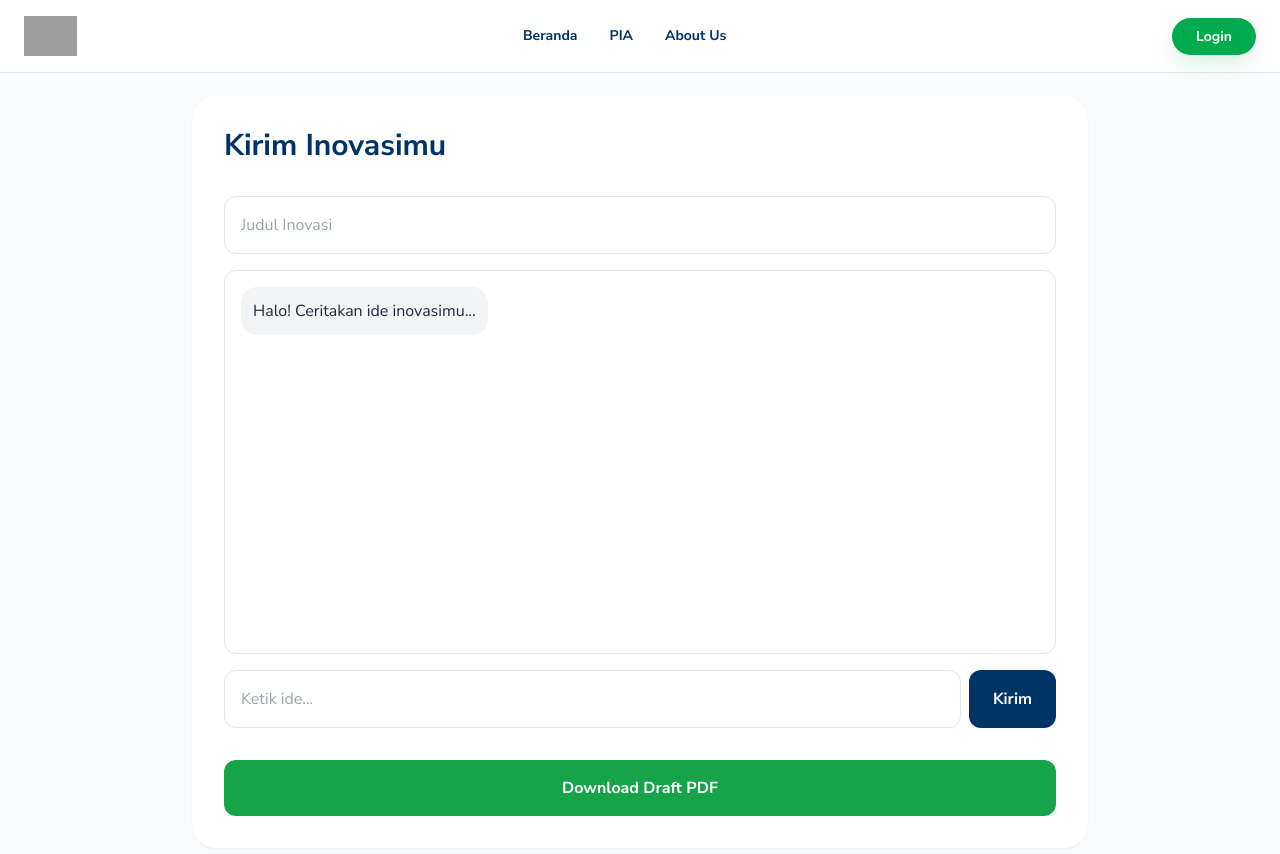
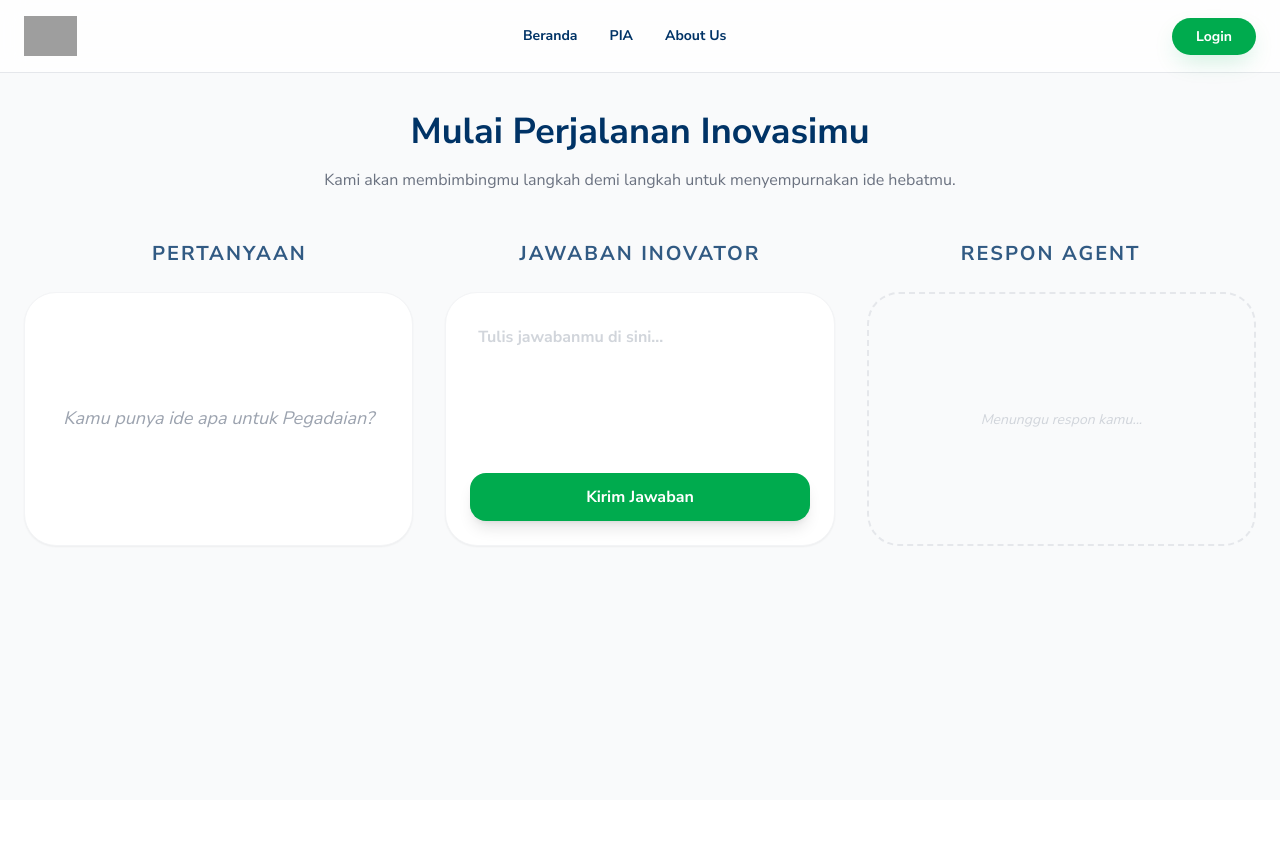
Before and after one commit to dypr-tm/innovation-awards, a Nuxt app: page /pia/submit in a window 1280 px wide. Shown: the top 854 px of the page. After the commit the page ends 800 px from the top, so only its background shows below. Built offline with nearby package versions, Linux system fonts and the light colour scheme; no server answers; grey boxes are pictures that could not be loaded.

Commit message:
feat: overhaul /pia/submit with 3-column AI interaction design

```diff
--- a/app/pages/pia/submit.vue
+++ b/app/pages/pia/submit.vue
@@ -1,48 +1,168 @@
 <script setup lang="ts">
-import { jsPDF } from 'jspdf'
-const title = ref('')
-const description = ref('')
-const messages = ref([{ role: 'assistant', content: 'Halo! Ceritakan ide inovasimu...' }])
-const isEvaluating = ref(false)
+const user = useSupabaseUser()
+const supabase = useSupabaseClient()
 
-const handleSend = async () => {
-  if (!description.value) return
-  messages.value.push({ role: 'user', content: description.value })
-  isEvaluating.value = true
-  try {
-    const res = await $fetch('/api/chat-evaluator', { method: 'POST', body: { messages: messages.value } })
-    messages.value.push({ role: 'assistant', content: res.content })
-  } catch (e) {
-    messages.value.push({ role: 'assistant', content: 'Terjadi kesalahan sistem.' })
-  }
-  isEvaluating.value = false
+interface Step {
+  question: string
+  answer: string
+  aiResponse: string
+  isLoading: boolean
 }
 
-const generatePDF = () => {
-  const doc = new jsPDF()
-  doc.text(`Inovasi: ${title.value}`, 10, 10)
-  doc.text(`Deskripsi: ${description.value}`, 10, 20)
-  doc.save('inovasi.pdf')
+const steps = ref<Step[]>([
+  {
+    question: 'Kamu punya ide apa untuk Pegadaian?',
+    answer: '',
+    aiResponse: '',
+    isLoading: false
+  }
+])
+
+const canProceedToNext = computed(() => {
+  const lastStep = steps.value[steps.value.length - 1]
+  return lastStep.answer.trim() !== '' && lastStep.aiResponse !== '' && !lastStep.isLoading
+})
+
+const currentStepIndex = computed(() => steps.value.length - 1)
+
+const submitAnswer = async (index: number) => {
+  const step = steps.value[index]
+  if (!step.answer) return
+
+  step.isLoading = true
+
+  try {
+    // 1. Get AI Interaction
+    // We pass the whole conversation to the evaluator
+    const conversation = steps.value.flatMap(s => [
+      { role: 'assistant', content: s.question },
+      { role: 'user', content: s.answer }
+    ])
+
+    const res = await $fetch('/api/chat-evaluator', {
+      method: 'POST',
+      body: { messages: conversation }
+    })
+
+    step.aiResponse = (res as any).content
+
+    // 2. Save to Supabase (Optional/Background)
+    try {
+      if (user.value) {
+        await supabase.from('innovation_steps').insert({
+          user_id: user.value.id,
+          question: step.question,
+          user_answer: step.answer,
+          ai_response: step.aiResponse,
+          step_number: index + 1
+        })
+      }
+    } catch (dbError) {
+      console.error('Database save failed:', dbError)
+    }
+
+    // 3. Prepare Next Question
+    if (index === 0) {
+      steps.value.push({
+        question: 'Siapa yang akan kamu bantu?',
+        answer: '',
+        aiResponse: '',
+        isLoading: false
+      })
+    } else {
+      // Logic for 3rd question and beyond (Implicit DFV)
+      steps.value.push({
+        question: 'Bagaimana ide ini akan memberdayakan target yang kamu sebutkan dan mengapa ini penting bagi Pegadaian?',
+        answer: '',
+        aiResponse: '',
+        isLoading: false
+      })
+    }
+
+  } catch (error) {
+    step.aiResponse = 'Maaf, terjadi gangguan koneksi. Harap coba beberapa saat lagi.'
+  } finally {
+    step.isLoading = false
+  }
 }
 </script>
 
 <template>
-  <div class="pt-24 pb-12 px-6 bg-gray-50 min-h-screen">
-    <div class="max-w-4xl mx-auto bg-white rounded-3xl p-8 shadow-sm">
-      <h1 class="text-3xl font-bold text-[#003366] mb-8">Kirim Inovasimu</h1>
-      <input v-model="title" class="w-full p-4 mb-4 border rounded-xl" placeholder="Judul Inovasi" />
-      <div class="h-96 overflow-y-auto mb-4 border p-4 rounded-xl space-y-4">
-        <div v-for="m in messages" :class="m.role === 'user' ? 'text-right' : 'text-left'">
-          <span :class="m.role === 'user' ? 'bg-[#003366] text-white' : 'bg-gray-100 text-gray-800'" class="inline-block p-3 rounded-2xl max-w-[80%]">
-            {{ m.content }}
-          </span>
+  <div class="pt-28 pb-20 bg-[#F9FAFB] min-h-screen">
+    <div class="container mx-auto px-6 max-w-7xl">
+      <!-- Header -->
+      <div class="mb-12 text-center">
+        <h1 class="text-4xl font-black text-[#003366] mb-4">Mulai Perjalanan Inovasimu</h1>
+        <p class="text-gray-500 max-w-2xl mx-auto">Kami akan membimbingmu langkah demi langkah untuk menyempurnakan ide hebatmu.</p>
+      </div>
+
+      <!-- Column Labels -->
+      <div class="grid grid-cols-1 md:grid-cols-3 gap-8 mb-6 px-4">
+        <div class="text-center font-black text-[#003366] text-xl uppercase tracking-widest opacity-80">Pertanyaan</div>
+        <div class="text-center font-black text-[#003366] text-xl uppercase tracking-widest opacity-80">Jawaban Inovator</div>
+        <div class="text-center font-black text-[#003366] text-xl uppercase tracking-widest opacity-80">Respon Agent</div>
+      </div>
+
+      <!-- Interaction Area -->
+      <div class="space-y-8">
+        <div v-for="(step, index) in steps" :key="index" class="grid grid-cols-1 md:grid-cols-3 gap-8 items-stretch">
+
+          <!-- Left: Question Card -->
+          <div class="bg-white p-6 rounded-[32px] border border-gray-100 shadow-sm flex items-center justify-center text-center">
+            <p class="text-gray-400 font-medium text-lg italic leading-relaxed">
+              {{ step.question }}
+            </p>
+          </div>
+
+          <!-- Middle: User Input/Answer Card -->
+          <div class="bg-white p-6 rounded-[32px] border border-gray-100 shadow-sm flex flex-col gap-4">
+            <textarea
+              v-model="step.answer"
+              :disabled="index < steps.length - 1 || step.aiResponse !== ''"
+              class="w-full h-full min-h-[140px] bg-transparent border-none focus:ring-0 text-gray-700 font-bold placeholder:text-gray-300 resize-none p-2"
+              placeholder="Tulis jawabanmu di sini..."
+            ></textarea>
+
+            <button
+              v-if="index === steps.length - 1 && !step.aiResponse && !step.isLoading"
+              @click="submitAnswer(index)"
+              class="btn-primary w-full py-3 rounded-2xl shadow-lg hover:shadow-irish-green/20"
+            >
+              Kirim Jawaban
+            </button>
+          </div>
+
+          <!-- Right: AI Response Card -->
+          <div class="p-6 rounded-[32px] flex flex-col justify-center transition-all duration-500"
+               :class="step.aiResponse ? 'bg-[#D1D5DB] shadow-inner' : 'bg-gray-50 border-2 border-dashed border-gray-200'">
+
+            <div v-if="step.isLoading" class="flex flex-col items-center gap-3">
+              <div class="flex gap-1">
+                <div class="w-2 h-2 bg-irish-green rounded-full animate-bounce [animation-delay:-0.3s]"></div>
+                <div class="w-2 h-2 bg-irish-green rounded-full animate-bounce [animation-delay:-0.15s]"></div>
+                <div class="w-2 h-2 bg-irish-green rounded-full animate-bounce"></div>
+              </div>
+              <span class="text-[10px] font-bold text-irish-green uppercase tracking-widest">Agent Berpikir...</span>
+            </div>
+
+            <div v-else-if="step.aiResponse" class="text-gray-600 font-medium leading-relaxed">
+              {{ step.aiResponse }}
+            </div>
+
+            <div v-else class="text-center">
+              <span class="text-gray-300 text-sm italic">Menunggu respon kamu...</span>
+            </div>
+          </div>
+
         </div>
       </div>
-      <div class="flex gap-2">
-        <input v-model="description" @keyup.enter="handleSend" class="flex-grow p-4 border rounded-xl" placeholder="Ketik ide..." />
-        <button @click="handleSend" class="bg-[#003366] text-white px-6 rounded-xl font-bold">Kirim</button>
-      </div>
-      <button @click="generatePDF" class="mt-8 w-full py-4 bg-green-600 text-white rounded-xl font-bold">Download Draft PDF</button>
+
     </div>
   </div>
 </template>
+
+<style scoped>
+.shadow-inner {
+  box-shadow: inset 0 2px 10px rgba(0,0,0,0.05);
+}
+</style>
--- a/app/server/api/chat-evaluator.post.ts
+++ b/app/server/api/chat-evaluator.post.ts
@@ -13,7 +13,10 @@ export default defineEventHandler(async (event) => {
     body: JSON.stringify({
       model: 'deepseek-chat',
       messages: [
-        { role: 'system', content: PEGADAIAN_KNOWLEDGE },
+        {
+          role: 'system',
+          content: `${PEGADAIAN_KNOWLEDGE}\n\nIMPORTANT: Berikan respon dalam bentuk teks biasa (plain text) saja. JANGAN gunakan tanda baca markdown seperti ###, **, list dash, atau bold. Pastikan respon sangat bersih dan profesional.`
+        },
         ...body.messages
       ],
       stream: false
```
